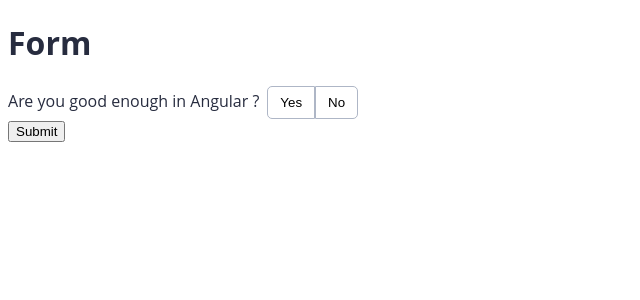
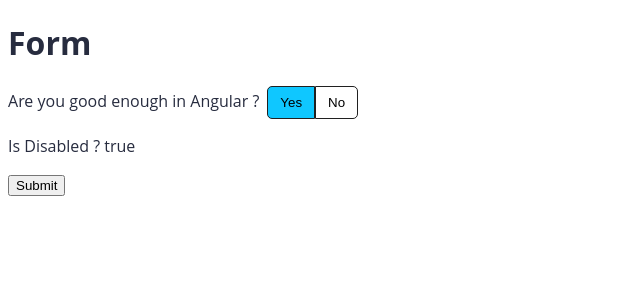
Before and after one commit to PhilipRamkeerat/angular-accessibility-components, an Angular app: page / in a window 1280 px wide. Shown: the top 300 px of the page, without its empty margins (0-640 px from the left). Built offline with nearby package versions, Linux system fonts and the light colour scheme.

Commit message:
Implements disable way on component

```diff
--- a/src/app/app.component.ts
+++ b/src/app/app.component.ts
@@ -13,11 +13,17 @@
 
   constructor(formBuilder: FormBuilder) {
     this.form = formBuilder.group({
-      yesNoAnswer: [null]
+      yesNoAnswer: [
+        {
+          value: 'yes',
+          disabled: true
+        }
+      ]
     });
   }
 
   public submit(): void {
+    this.form.get('yesNoAnswer').disable();
     console.log(this.form.value);
   }
 }
--- a/src/app/shared/components/yes-no-button-group/yes-no-button-group.component.html
+++ b/src/app/shared/components/yes-no-button-group/yes-no-button-group.component.html
@@ -11,10 +11,12 @@
     [attr.id]="id"
   >{{ label }}</label>
 
+
   <button
     appKmItem
     (focused)="activate(options.YES)"
     role="radio"
+    [attr.disabled]="disabled ? disabled : null"
     [attr.tabindex]="value === options.YES || value === null ? 0 : -1"
     [attr.aria-checked]="value === options.YES"
     type="button"
@@ -29,6 +31,7 @@
     appKmItem
     (focused)="activate(options.NO)"
     role="radio"
+    [attr.disabled]="disabled ? disabled : null"
     [attr.tabindex]="value === options.NO || value === null ? 0 : -1"
     tabindex="-1"
     [attr.aria-checked]="value === options.NO"
@@ -39,4 +42,5 @@
   >
     No
   </button>
+  <p>Is Disabled ? {{disabled}}</p>
 </div>
--- a/src/app/shared/components/yes-no-button-group/yes-no-button-group.component.scss
+++ b/src/app/shared/components/yes-no-button-group/yes-no-button-group.component.scss
@@ -22,5 +22,9 @@
       background: $button-pressed-background;
       box-shadow: inset 0 0 5px 0 rbga(0, 0, 0, .2);
     }
+    &:disabled {
+      border: 1px solid #202020	;
+      cursor: not-allowed;
+    }
   }
 }
--- a/src/app/shared/components/yes-no-button-group/yes-no-button-group.component.ts
+++ b/src/app/shared/components/yes-no-button-group/yes-no-button-group.component.ts
@@ -18,6 +18,7 @@
 })
 export class YesNoButtonGroupComponent implements OnInit, ControlValueAccessor {
   // inbound properties
+  @Input() disabled = false;
   @Input() public value: string = null;
   @Input() public label = '';
   @Output() public valueChange = new EventEmitter<string>();
@@ -48,7 +49,9 @@
   }
 
   public setDisabledState?(isDisabled: boolean): void {
-    throw new Error('Method not implemented.');
+    console.log('Testing set disabled caller', isDisabled);
+
+    this.disabled = isDisabled;
   }
 
   public activate(value: string): void {
```
